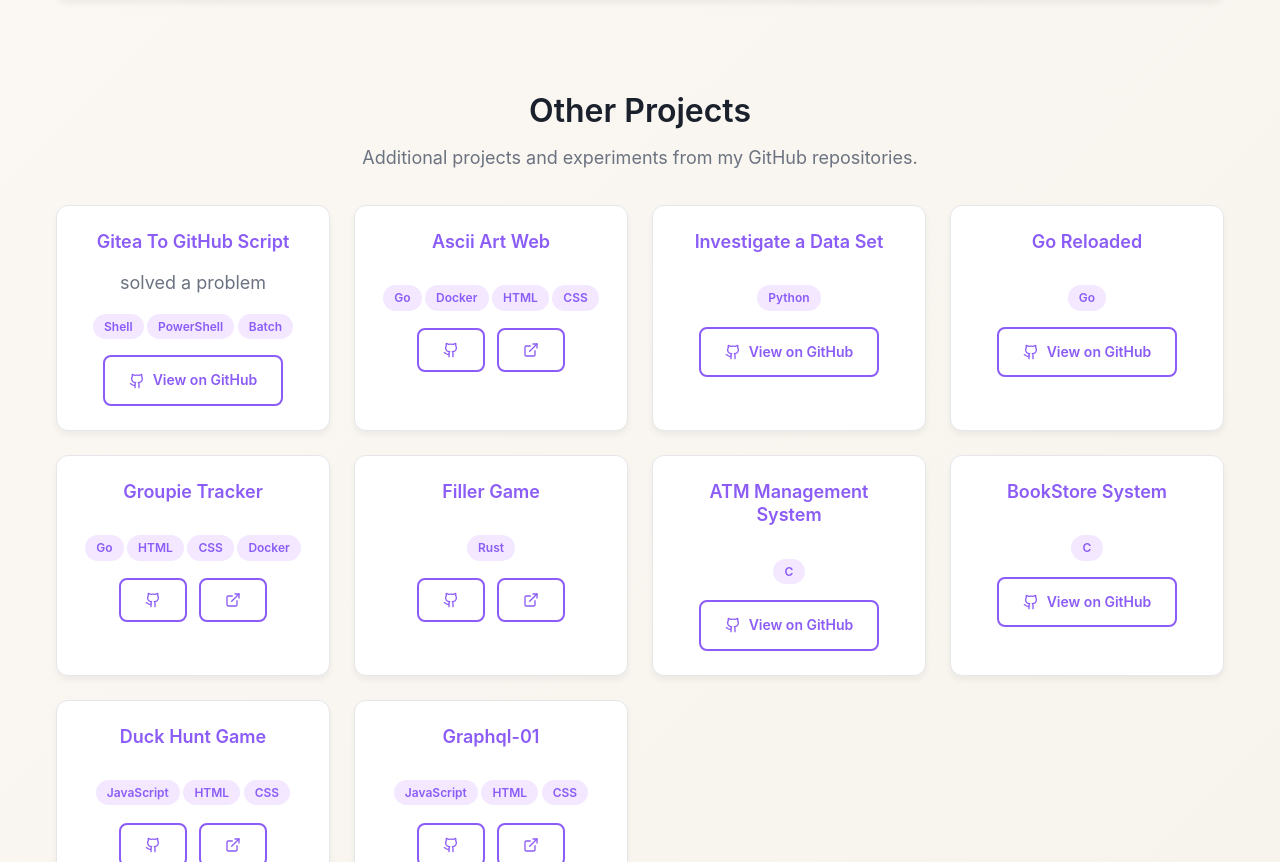
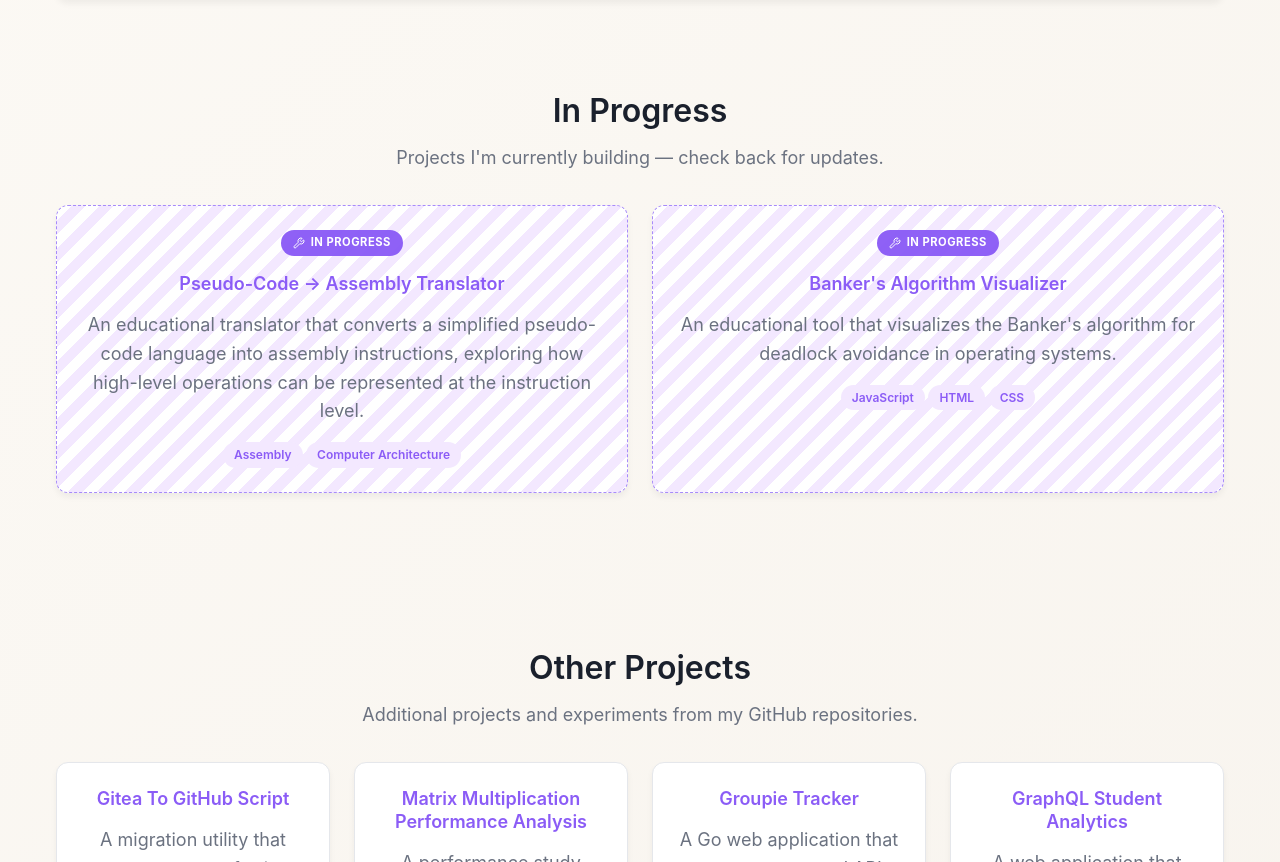
Before and after one commit to talaamm/portfolio, a React (Vite) app in the folder portfolio-site/: page /projects in a window 1280 px wide. Shown: the part 1938-2800 px from the top of the page. Built offline with nearby package versions, Linux system fonts and the light colour scheme.

Commit message:
projects section updated successfully

```diff
--- a/portfolio-site/src/App.css
+++ b/portfolio-site/src/App.css
@@ -1744,6 +1744,44 @@ main {
   }
 }
 
+/* In Progress section styles */
+.in-progress-card {
+  position: relative;
+  border: 1px dashed var(--primary-light);
+  background: repeating-linear-gradient(
+    135deg,
+    white,
+    white 10px,
+    var(--accent) 10px,
+    var(--accent) 20px
+  );
+}
+
+.in-progress-badge {
+  align-self: center;
+  display: inline-flex;
+  align-items: center;
+  gap: 0.35rem;
+  background: var(--primary);
+  color: white;
+  padding: 0.25rem 0.75rem;
+  border-radius: 20px;
+  font-size: 0.7rem;
+  font-weight: 700;
+  text-transform: uppercase;
+  letter-spacing: 0.5px;
+  animation: pulse-badge 2s ease-in-out infinite;
+}
+
+@keyframes pulse-badge {
+  0%, 100% {
+    opacity: 1;
+  }
+  50% {
+    opacity: 0.6;
+  }
+}
+
 /* Language Skills page styles */
 .language-stats {
   margin-bottom: 3rem;
--- a/portfolio-site/src/pages/Projects.tsx
+++ b/portfolio-site/src/pages/Projects.tsx
@@ -1,5 +1,5 @@
 import { motion } from 'framer-motion'
-import { Github, ExternalLink, Calendar } from 'lucide-react'
+import { Github, ExternalLink, Calendar, Wrench } from 'lucide-react'
 
 const Projects = () => {
   const projects = [
@@ -17,7 +17,7 @@ const Projects = () => {
     'Implemented FCFS, SJF, SRTF, Round Robin, and Priority scheduling algorithms.',
     'Visualized process execution using interactive Gantt charts and CPU timelines.',
     'Calculated waiting time, turnaround time, response time, and other scheduling metrics.',
-    'Supported multiple CPUs, CPU bursts, and I/O operations to simulate more realistic workloads.',
+    'Supported multiple CPU bursts, and I/O operations to simulate more realistic workloads.',
     'Migrated the original scheduling implementation from C to Go and developed a browser-based interface.'
   ],
   githubUrl: 'https://github.com/talaamm/CPU-Scheduler-Visualizer',
@@ -45,8 +45,29 @@ const Projects = () => {
       ],
       githubUrl: 'https://github.com/talaamm/zero-shell',
       // image: '/project-0shell.jpg',
-      date: 'September 2025'
+      date: 'SEPTEMBER 2025'
     },
+  ]
+
+  const inProgressProjects = [
+    {
+      id: 'demo-in-progress',
+      title: 'Pseudo-Code → Assembly Translator',
+      description: 'An educational translator that converts a simplified pseudo-code language into assembly instructions, exploring how high-level operations can be represented at the instruction level.',
+      techstack: ['Assembly', 'Computer Architecture'],
+    },
+     {
+      id: 'demo-in-progress',
+      title: 'Banker\'s Algorithm Visualizer',
+      description: 'An educational tool that visualizes the Banker\'s algorithm for deadlock avoidance in operating systems.',
+      techstack: ['JavaScript', 'HTML', 'CSS'],
+    },
+    //  {
+    //   id: 'demo-in-progress',
+    //   title: 'Pseudo-Code → Assembly Translator',
+    //   description: 'An educational translator that converts a simplified pseudo-code language into assembly instructions, exploring how high-level operations can be represented at the instruction level.',
+    //   techstack: ['Assembly', 'Computer Architecture'],
+    // },
   ]
 
   const otherProjects = [
@@ -57,20 +78,35 @@ const Projects = () => {
     //   githubUrl: 'https://github.com/talaamm/multiplayer-fps'
     // },
     // SOCIAL NETWORK ADD IT
-    {  // used by ~20 people solved a real problem
-      id: 'gitea to github',
+    // {  // used by ~20 people solved a real problem
+    //   id: 'gitea to github',
+    //   title: 'Gitea To GitHub Script',
+    //   description : "solved a problem", // 1 sentence description
+    //   techstack:['Shell' , 'PowerShell' , 'Batch'],
+    //   githubUrl: 'https://github.com/talaamm/gitea-to-github'
+    // },
+      {
+    id: 'gitea-to-github',
     title: 'Gitea To GitHub Script',
-      description : "solved a problem", // 1 sentence description
-      techstack:['Shell' , 'PowerShell' , 'Batch'],
+    description: 'A migration utility that automates transferring repositories from a self-hosted Gitea instance to GitHub, reducing repetitive manual migration work.',
+    techstack: ['Shell', 'PowerShell', 'Batch'],
     githubUrl: 'https://github.com/talaamm/gitea-to-github'
   },
     {
-      id: 'ascii-art',
-      title: 'Ascii Art Web',
-      techstack:['Go' , 'Docker' , 'HTML' , 'CSS'],
-      githubUrl: 'https://github.com/talaamm/Web-Docker-AsciiArt_March2024',
-      demourl: 'https://web-docker-asciiart-march2024.onrender.com'
+    id: 'matrix-multiplication',
+    title: 'Matrix Multiplication Performance Analysis',
+    description: 'A performance study comparing sequential, row-wise, column-wise, and block-based matrix multiplication using POSIX threads, benchmarking speedup, efficiency, and cache locality.',
+    techstack: ['C', 'POSIX Threads'],
+    githubUrl: 'https://github.com/talaamm/Matrix-Multiplication-Performance-Analysis',
+    demourl: 'https://dev.to/talaamm/i-thought-more-threads-always-improve-performance-my-assumption-was-wrong-370k'
   },
+    // {
+    //   id: 'ascii-art',
+    //   title: 'Ascii Art Web',
+    //   techstack:['Go' , 'Docker' , 'HTML' , 'CSS'],
+    //   githubUrl: 'https://github.com/talaamm/Web-Docker-AsciiArt_March2024',
+    //   demourl: 'https://web-docker-asciiart-march2024.onrender.com'
+    // },
     // {
     //   id: 'math-skills',
     //   title: 'Math Skills',
@@ -90,58 +126,73 @@ const Projects = () => {
     //   githubUrl: 'https://github.com/talaamm/Library-Website-2020',
     //   demourl: 'https://talaamm.github.io/Library-Website-2020/home%20page.html'
     // },
-    {
-      id: 'inv',
-      title: 'Investigate a Data Set', // i hate this project i just did it to see if i like data analysis
-      techstack:['Python'],
-      githubUrl: 'https://github.com/talaamm/Investigate-a-Data-Set_Udacity_Nov2024'
-    },
-    {
-      id: 'go-rel',
-      title: 'Go Reloaded',
-      techstack:['Go'],
-      githubUrl: 'https://github.com/talaamm/go-reloaded_Oct2023'
-    },
+    // {
+    //   id: 'inv',
+    //   title: 'Investigate a Data Set', // i hate this project i just did it to see if i like data analysis
+    //   techstack:['Python'],
+    //   githubUrl: 'https://github.com/talaamm/Investigate-a-Data-Set_Udacity_Nov2024'
+    // },
+    // {
+    //   id: 'go-rel',
+    //   title: 'Go Reloaded',
+    //   techstack:['Go'],
+    //   githubUrl: 'https://github.com/talaamm/go-reloaded_Oct2023'
+    // },
 
     {
       id: 'gt',
       title: 'Groupie Tracker', // love it!
+          description: 'A Go web application that consumes external APIs to explore artists, albums, members, concert locations, and relationships between musical data.',
       techstack:['Go' , 'HTML' , 'CSS' , 'Docker'],
       githubUrl: 'https://github.com/talaamm/groupie-tracker_April2024',
       demourl:'https://groupie-tracker-x4fz.onrender.com/'
     },
+
+    // {
+    //   id: 'fg',
+    //   title: 'BookStore System', // univ project
+    //   techstack:['C'],
+    //   githubUrl: 'https://github.com/talaamm/BookStore-bzu-June2025'
+    // },
+    // {
+    //   id: 'fg',
+    //   title: 'Duck Hunt Game',
+    //   techstack:['JavaScript' , 'HTML' , 'CSS'],
+    //   githubUrl: 'https://github.com/talaamm/make-your-game',
+    //   demourl: 'https://talaamm.github.io/make-your-game_Nov2024/'
+    // },  {
+ {   id: 'graphql-01',
+    title: 'GraphQL Student Analytics',
+    description: 'A web application that uses GraphQL to retrieve and visualize academic performance and ranking data for students in the ADAM program.',
+    techstack: ['JavaScript', 'HTML', 'CSS', 'GraphQL'],
+    githubUrl: 'https://github.com/talaamm/graphql-01',
+    demourl: 'https://noorhalabi911.github.io/graphql-01/'
+  },
+
   {
-      id: 'fg',
+    id: 'ascii-art',
+    title: 'ASCII Art Web',
+    description: 'A Go web application that converts text into ASCII art using multiple rendering styles through a browser-based interface.',
+    techstack: ['Go', 'Docker', 'HTML', 'CSS'],
+    githubUrl: 'https://github.com/talaamm/Web-Docker-AsciiArt_March2024',
+    demourl: 'https://web-docker-asciiart-march2024.onrender.com'
+  },
+
+  {
+    id: 'filler-game',
     title: 'Filler Game',
-      techstack:['Rust'],
+    description: 'A Rust implementation of a strategic grid-based game involving algorithmic decision-making and competitive territory control.',
+    techstack: ['Rust'],
     githubUrl: 'https://github.com/talaamm/Filler-Game-May2025',
     demourl: 'https://cosmic-grid-filler.lovable.app/'
   },
+
   {
-      id: 'fg',
+    id: 'atm-management',
     title: 'ATM Management System',
-      techstack:['C'],
+    description: 'A C-based console application for managing ATM operations and user banking transactions using structured programming and file handling.',
+    techstack: ['C'],
     githubUrl: 'https://github.com/talaamm/ATM-managemnet-system-June2025'
-    },
-    {
-      id: 'fg',
-      title: 'BookStore System', // univ project
-      techstack:['C'],
-      githubUrl: 'https://github.com/talaamm/BookStore-bzu-June2025'
-    },
-    {
-      id: 'fg',
-      title: 'Duck Hunt Game',
-      techstack:['JavaScript' , 'HTML' , 'CSS'],
-      githubUrl: 'https://github.com/talaamm/make-your-game',
-      demourl: 'https://talaamm.github.io/make-your-game_Nov2024/'
-    },
-    {
-      id: 'fg',
-      title: 'Graphql-01', // provides marks and rank naalysis for adam's students
-      techstack:['JavaScript' , 'HTML' , 'CSS'],
-      githubUrl: 'https://github.com/talaamm/graphql-01',
-      demourl: 'https://noorhalabi911.github.io/graphql-01/' // works only for students
   },
 
   ]
@@ -263,6 +314,48 @@ const Projects = () => {
           ))}
         </div>
 
+        {/* In Progress Section */}
+        <motion.section
+          className="section mt-16"
+          initial={{ opacity: 0, y: 30 }}
+          animate={{ opacity: 1, y: 0 }}
+          transition={{ duration: 0.6, delay: 0.2 }}
+        >
+          <div className="text-center mb-8">
+            <h2>In Progress</h2>
+            <p className="section-subtitle">
+              Projects I'm currently building — check back for updates.
+            </p>
+          </div>
+
+          <div className="other-projects-grid">
+            {inProgressProjects.map((project, index) => (
+              <motion.div
+                key={project.id}
+                className="other-project-card in-progress-card"
+                initial={{ opacity: 0, y: 20 }}
+                animate={{ opacity: 1, y: 0 }}
+                transition={{ delay: index * 0.1, duration: 0.4 }}
+                whileHover={{ y: -3, scale: 1.02 }}
+              >
+                <div className="in-progress-badge">
+                  <Wrench size={12} />
+                  In Progress
+                </div>
+                <h3 className="other-project-title">{project.title}</h3>
+                <div className="section-subtitle">{project.description}</div>
+                <div className="other-project-tech">
+                  <div className="other-tech-tags">
+                    {project.techstack.map((tech) => (
+                      <span key={tech} className="other-tech-tag">{tech}</span>
+                    ))}
+                  </div>
+                </div>
+              </motion.div>
+            ))}
+          </div>
+        </motion.section>
+
         {/* Other Projects Section */}
         <motion.section
           className="section mt-16"
```
Lines whose indentation alone changed are shown as unchanged.
